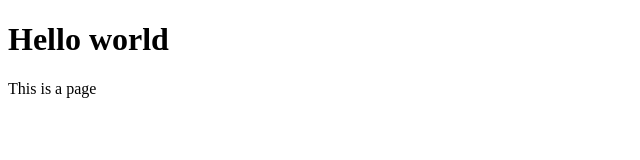
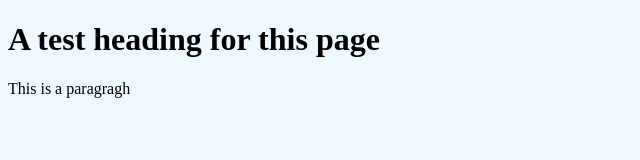
Before and after one commit to dlgtest/dlgtest.github.io, a plain HTML site: page index.html in a window 1280 px wide. Shown: the whole page, without its empty margins (0-640 px from the left). Drawn offline with Linux system fonts and the light colour scheme.

Commit message:
Update index.html

```diff
--- a/index.html
+++ b/index.html
@@ -1,7 +1,7 @@
 <!DOCTYPE html>
 <html>
-    <body>
-        <h1>Hello world</h1>
-        <p>This is a page</p>
+    <body style="background-color: aliceblue;">
+        <h1>A <b>test</b> heading for this page</h1>
+        <p>This is a paragragh</p>
     </body>
 </html>
```
